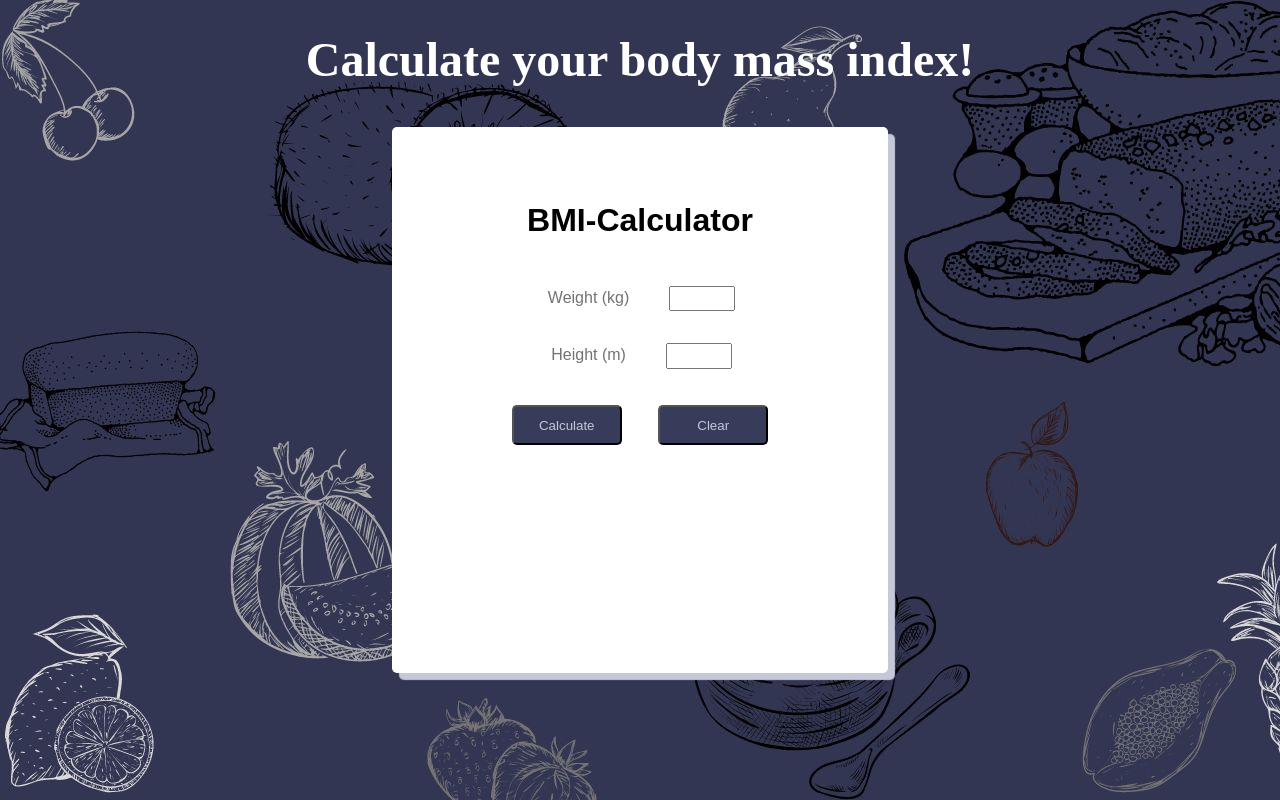
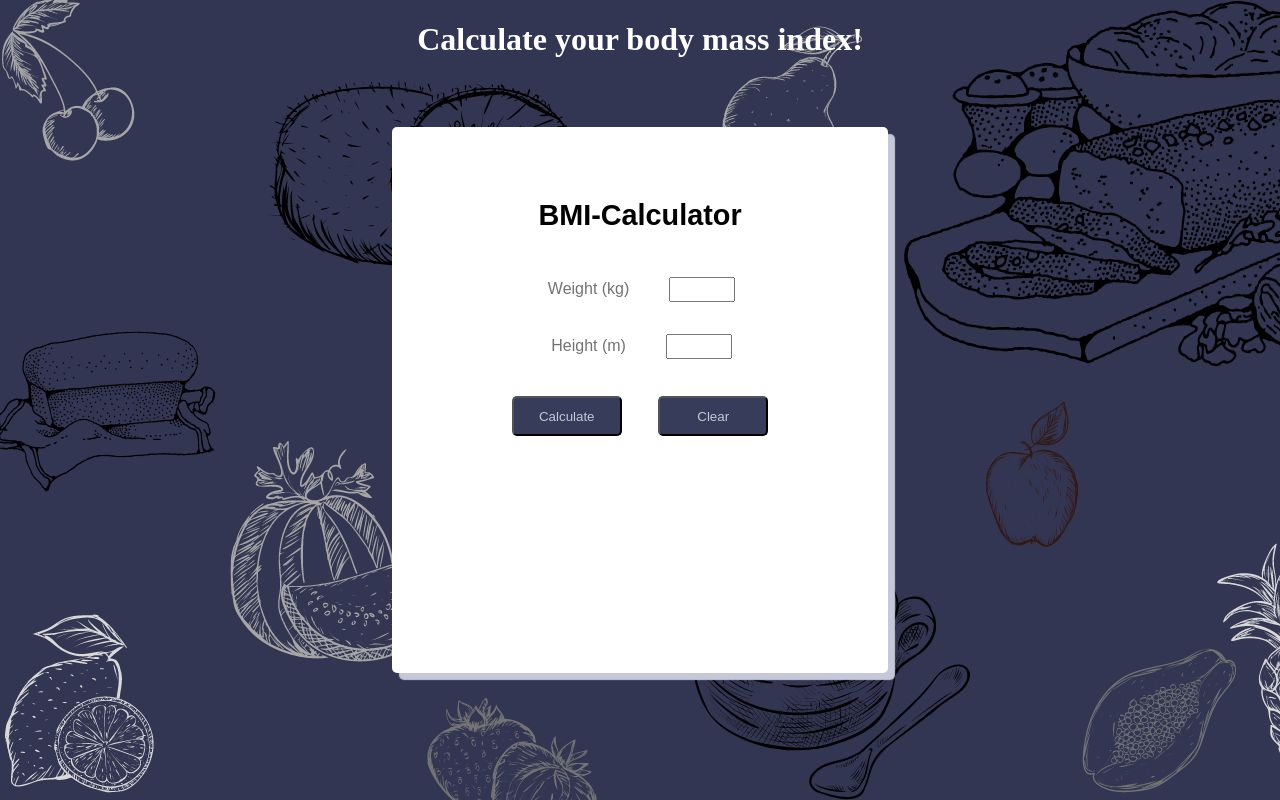
Before and after one commit to dragica-gj-z/BMI-Calculator, a plain HTML site: page index.html in a window 1280 px wide. Drawn offline with Linux system fonts and the light colour scheme.

Commit message:
Added some changes in h1  and h2

```diff
--- a/index.html
+++ b/index.html
@@ -12,11 +12,11 @@
             text-align: center;
         }
         h1 {
-            font-size: 3rem;
+            font-size: 2rem;
             color: #fff;
         }
         h2 {
-            font-size: 2rem;
+            font-size: 1.8rem;
             color: #000;
         }
         h3 {
```
